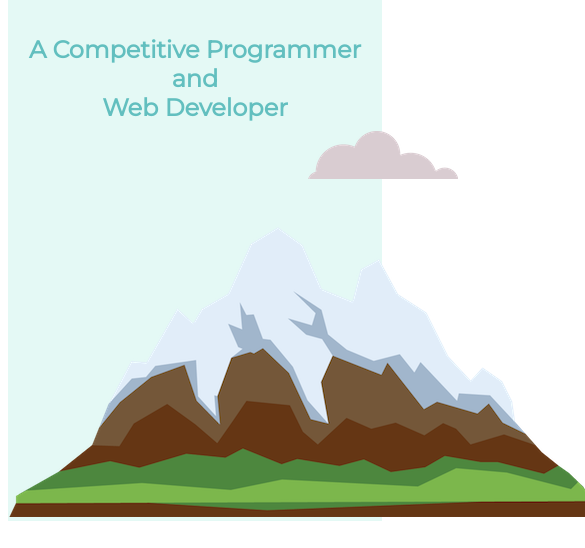
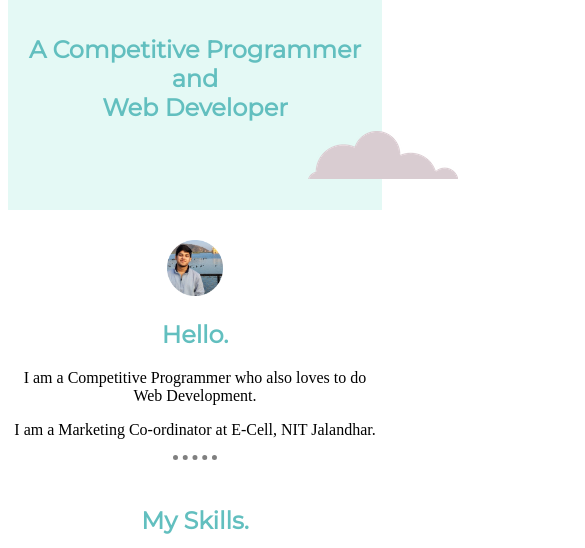
Before and after one commit to jainamsogani/About-Me---2nd-Project, a plain HTML site: page index.html in a window 390 px wide. Shown: the part 227-775 px from the top of the page, 585 px wide, since content can reach past the window. Drawn offline with Linux system fonts and the light colour scheme.

Commit message:
Removed the mountain from bottom of header.

```diff
--- a/css/styles.css
+++ b/css/styles.css
@@ -26,7 +26,7 @@ h3{
   text-align: center;
   background-color: #E4F9F5;
   margin: auto;
-  padding-top: 100px;
+  padding: 100px 0 50px 0;
 }
 
 h1{
@@ -142,6 +142,7 @@ div.bottom-container{
   .skills .skill-row{
     display: block;
     margin: auto;
+    font-size: medium;
   }
 
   .contact-me{
--- a/index.html
+++ b/index.html
@@ -19,7 +19,6 @@
       <img id="top-cloud" src="images\cloud.png" alt="cloud-img" />
       <h1>I'm Jainam.</h1>
       <br /><br />
-
       <h2>
         A Competitive Programmer <br />
         and <br />
@@ -27,7 +26,6 @@
       </h2>
       <br />
       <img id="bottom-cloud" src="images\cloud.png" alt="cloud-img" />
-      <img src="images\mountain.png" alt="mountain-img" />
     </div>
     <div class="middle-container">
       <div class="profile">
```
